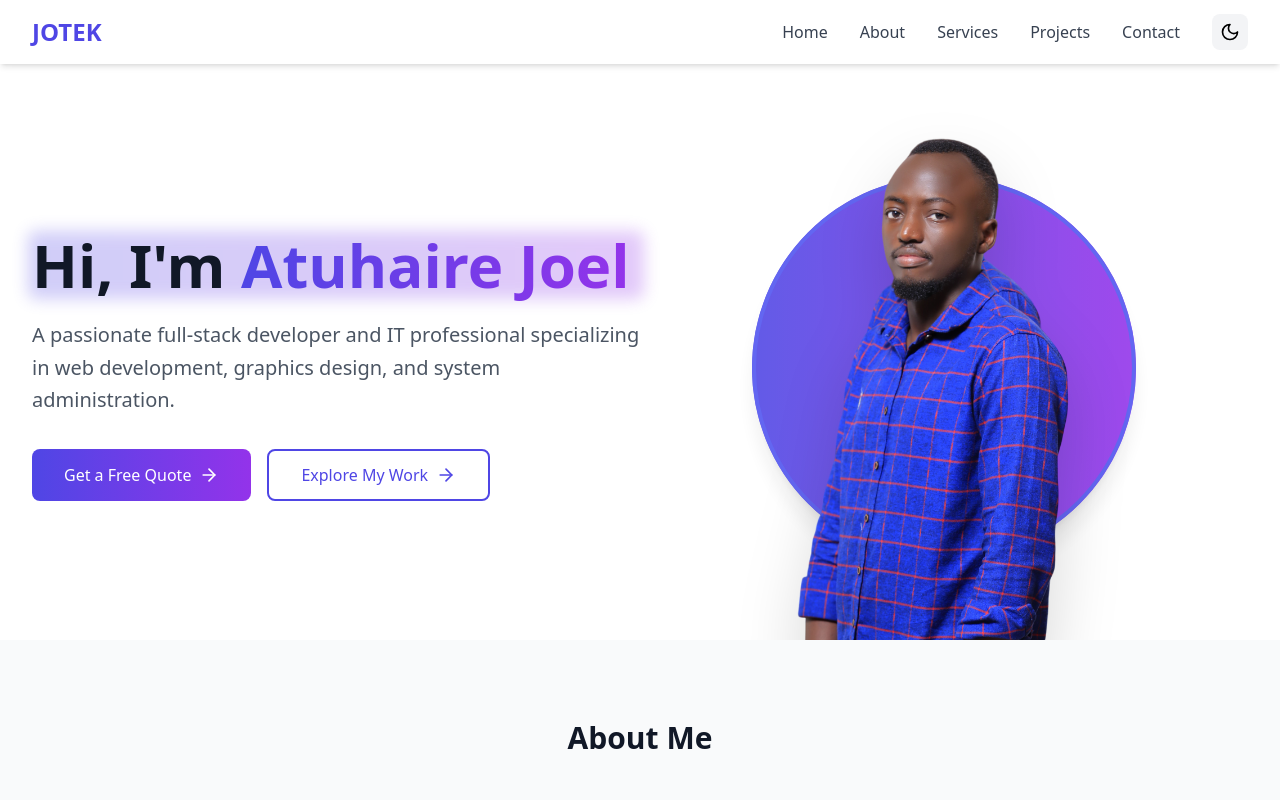
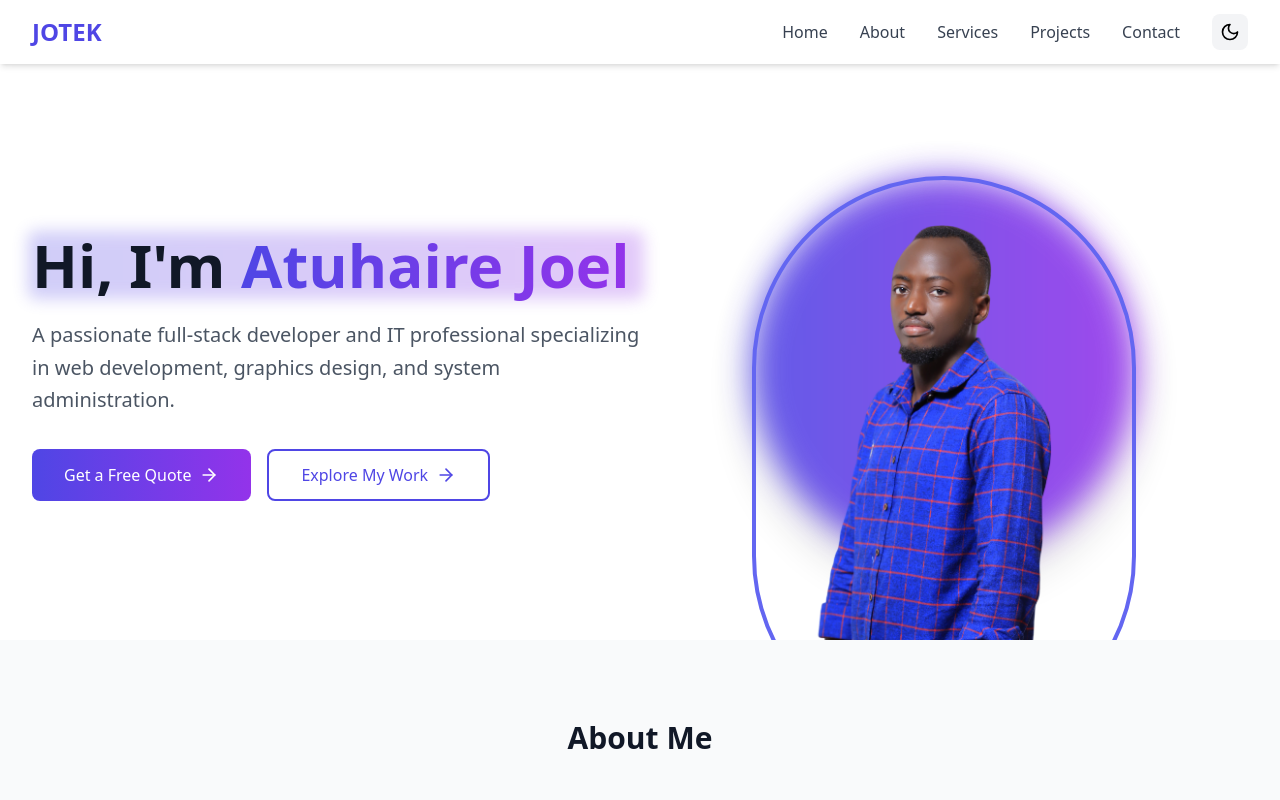
Before and after one commit to JOELATUHAURE/portfolio2, a React (Vite) app: page / in a window 1280 px wide. Shown: the top 800 px of the page. Built offline with nearby package versions, Linux system fonts and the light colour scheme.

Commit message:
Update Hero.tsx

```diff
--- a/src/components/Hero.tsx
+++ b/src/components/Hero.tsx
@@ -48,26 +48,20 @@ const Hero = () => {
           <div className="lg:w-1/2 flex justify-center">
             <div className="relative group w-64 h-64 lg:w-96 lg:h-96">
 
-              {/* Glowing Background */}
-              <div className="absolute inset-0 rounded-full bg-gradient-to-r from-indigo-600 to-purple-600 shadow-xl animate-pulse"></div>
+              {/* Outer Glow Effect */}
+              <div className="absolute inset-0 rounded-full bg-gradient-to-r from-indigo-600 to-purple-600 shadow-2xl blur-lg animate-pulse"></div>
 
-              {/* Circular Clipped Mask */}
-              <div className="absolute inset-0 rounded-full overflow-hidden border-4 border-indigo-500 dark:border-indigo-400">
+              {/* Single Image with 3D Pop-Out Effect */}
+              <div className="relative rounded-full overflow-hidden border-4 border-indigo-500 dark:border-indigo-400 transform group-hover:scale-110 transition-all duration-300">
                 <img
-                  src="/portfolio-image.png" // Ensure this is in the public folder
+                  src="/portfolio-image.png"
                   alt="Atuhaire Joel"
-                  className="w-full h-full object-cover"
+                  className="w-full h-full object-cover rounded-full shadow-xl transform scale-110 translate-y-4 group-hover:translate-y-0 transition-all duration-300 ease-out"
                 />
               </div>
-
-              {/* Pop-Out Effect */}
-              <img
-                src="/portfolio-image.png"
-                alt="Atuhaire Joel"
-                className="absolute top-0 left-1/2 transform -translate-x-1/2 -translate-y-8 scale-125 drop-shadow-2xl"
-              />
             </div>
           </div>
+
         </div>
       </div>
     </section>
```
